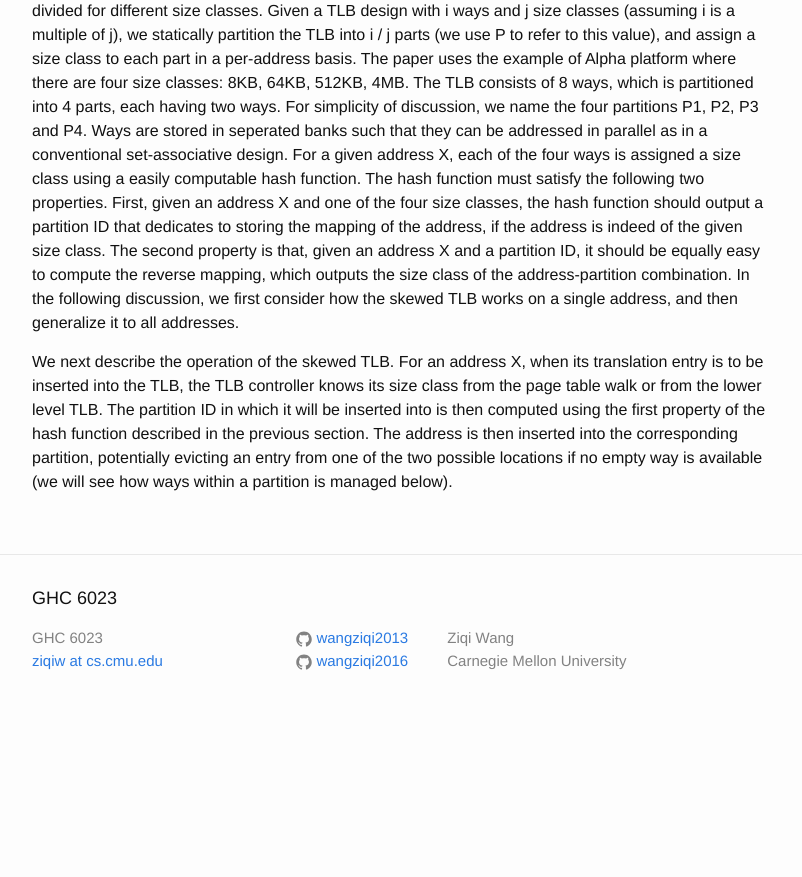
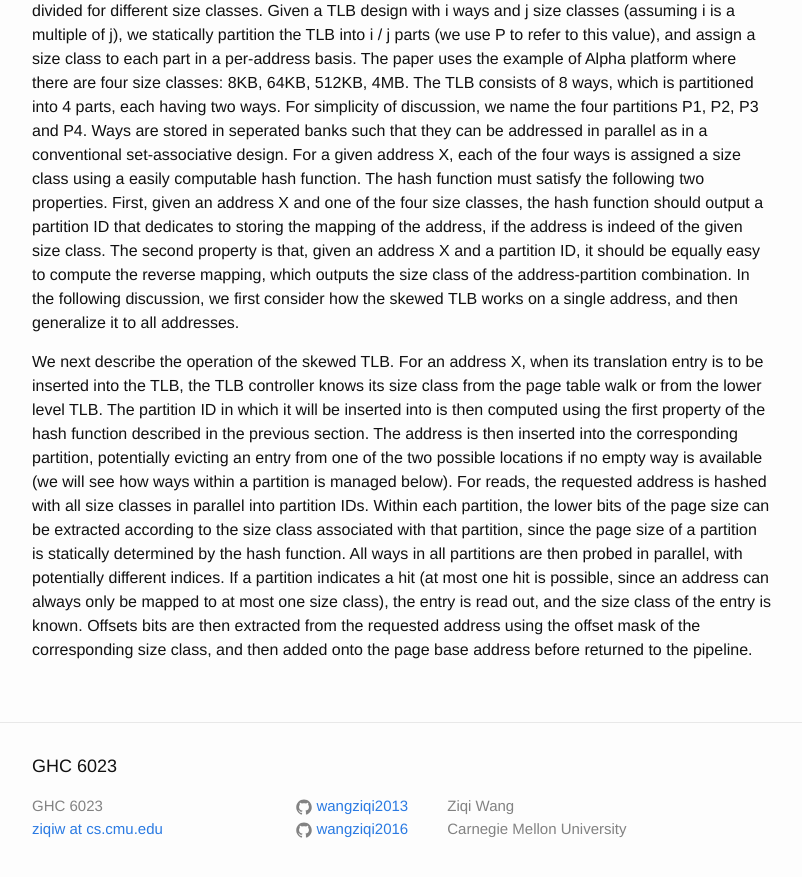
Before and after one commit to wangziqi2013/wangziqi2013.github.io, a Jekyll site: the page built from _posts/2020-06-21-skewed-tlb.markdown, in a window 1280 px wide and 900 px high, scrolled down 1600 px. Shown: the top 877 px of the window, without its empty margins (238-1040 px from the left). Built offline with Jekyll 4.4.1, drawn with Linux system fonts in a browser that asks for light colours; before the commit the page ends 2332 px from its top, so only the background shows below that.

Commit message:
Adding reads

```diff
--- a/_posts/2020-06-21-skewed-tlb.markdown
+++ b/_posts/2020-06-21-skewed-tlb.markdown
@@ -78,4 +78,11 @@ the TLB, the TLB controller knows its size class from the page table walk or fro
 ID in which it will be inserted into is then computed using the first property of the hash function described in the
 previous section. The address is then inserted into the corresponding partition, potentially evicting an entry from
 one of the two possible locations if no empty way is available (we will see how ways within a partition is managed
-below).
+below). For reads, the requested address is hashed with all size classes in parallel into partition IDs. Within
+each partition, the lower bits of the page size can be extracted according to the size class associated with
+that partition, since the page size of a partition is statically determined by the hash function. All ways
+in all partitions are then probed in parallel, with potentially different indices. If a partition indicates a hit
+(at most one hit is possible, since an address can always only be mapped to at most one size class), the entry is
+read out, and the size class of the entry is known. Offsets bits are then extracted from the requested address
+using the offset mask of the corresponding size class, and then added onto the page base address before returned
+to the pipeline.
```
